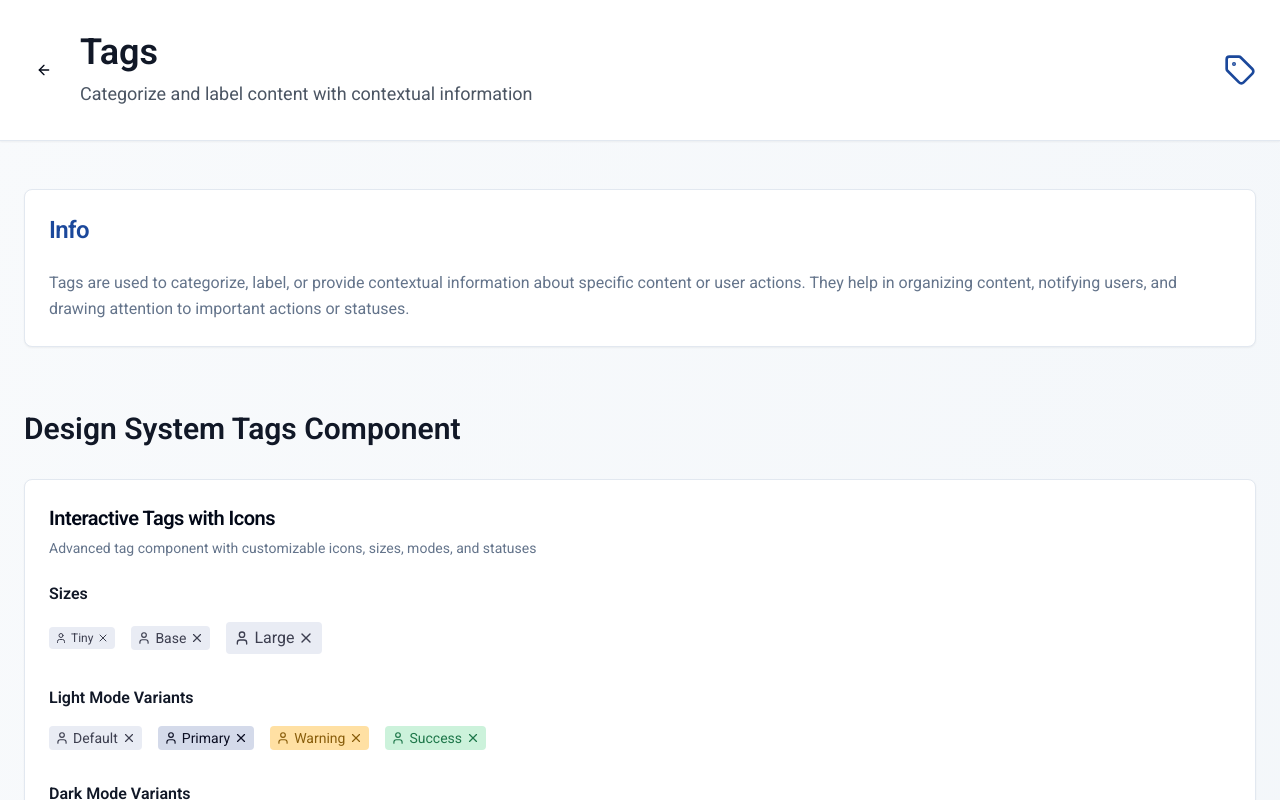
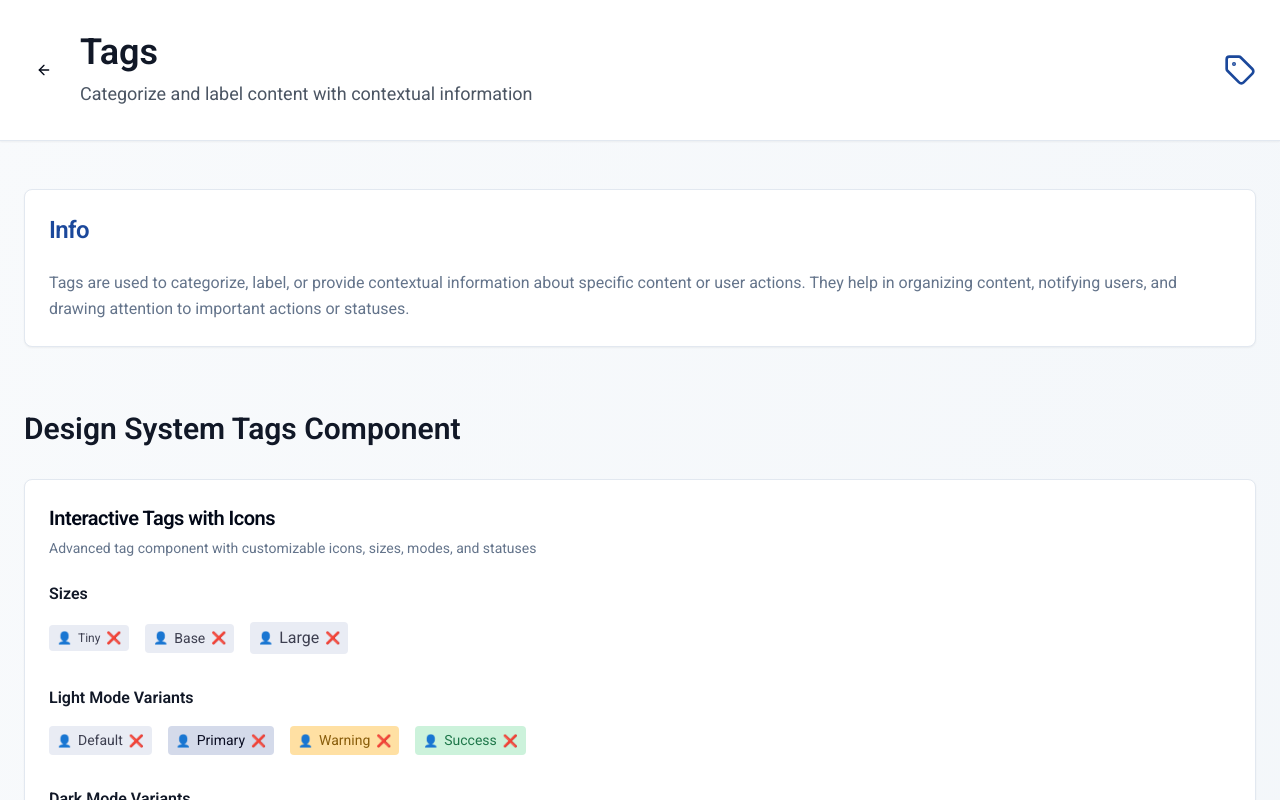
Before and after one commit to Suvarna-Myneni/style-sprite-craft, a React (Vite) app: page /tags in a window 1280 px wide. Shown: the top 800 px of the page. Built offline with nearby package versions, Linux system fonts and the light colour scheme.

Commit message:
Refactor: Implement Tag component
Implement the Tag component with the provided code and CSS.

```diff
--- a/src/components/tags/TagsComponent.tsx
+++ b/src/components/tags/TagsComponent.tsx
@@ -1,66 +1,32 @@
 
 import React from "react";
-import { X, User } from "lucide-react";
 
 interface TagsComponentProps {
+  size?: "tiny" | "base" | "large";
+  status?: "default" | "success" | "warning" | "primary";
+  mode?: "light" | "dark";
+  label?: string;
+  showLeftIcon?: boolean;
   showRightIcon?: boolean;
-  showLeftIcon?: boolean;
-  status?: "primary" | "success" | "warning" | "default";
-  size?: "large" | "base" | "tiny";
-  mode?: "dark" | "light";
-  className?: string;
   children?: React.ReactNode;
 }
 
 export const TagsComponent: React.FC<TagsComponentProps> = ({
+  size = "base",
+  status = "default",
+  mode = "light",
+  label = "Label",
+  showLeftIcon = true,
   showRightIcon = true,
-  showLeftIcon = true,
-  status = "default",
-  size = "base",
-  mode = "light",
-  className = "",
-  children = "Label"
+  children
 }) => {
-  const getIconColor = () => {
-    if (status === "default" && mode === "light") return "#3D3F50";
-    if (mode === "light" && status === "primary") return "#0C0F24";
-    if (mode === "light" && status === "warning") return "#895D0B";
-    if (status === "warning" && mode === "dark") return "#FFE1A4";
-    if (mode === "light" && status === "success") return "#1E774A";
-    if (status === "success" && mode === "dark") return "#CCF2DB";
-    return "#E9ECF4";
-  };
-
-  const getIconSize = () => {
-    if (size === "tiny") return 12;
-    if (size === "base") return 14;
-    if (size === "large") return 16;
-    return 14;
-  };
-
-  const baseClasses = `tags-component ${size} ${mode} ${status} ${className}`;
-
   return (
-    <div className={baseClasses}>
-      {showLeftIcon && (
-        <User
-          size={getIconSize()}
-          color={getIconColor()}
-          className="tags-left-icon"
-        />
-      )}
-
-      <div className="tags-text-wrapper">
-        {children}
-      </div>
-
-      {showRightIcon && (
-        <X
-          size={getIconSize()}
-          color={getIconColor()}
-          className="tags-right-icon"
-        />
-      )}
+    <div className={`tag ${size} ${status} ${mode}`}>
+      {showLeftIcon && <span className="tag-icon-left">👤</span>}
+      <span className="tag-label">{children || label}</span>
+      {showRightIcon && <span className="tag-icon-right">❌</span>}
     </div>
   );
 };
+
+export const Tag = TagsComponent;
--- a/src/components/tags/tags-component.css
+++ b/src/components/tags/tags-component.css
@@ -1,163 +1,29 @@
-.tags-component {
+
+.tag {
+  display: inline-flex;
   align-items: center;
+  padding: 4px 8px;
   border-radius: 4px;
-  display: inline-flex;
-  gap: 4px;
-  justify-content: center;
-  overflow: hidden;
-  position: relative;
+  gap: 6px;
   font-family: 'Roboto', sans-serif;
+  font-weight: 400;
 }
 
-.tags-component .tags-left-icon {
-  position: relative;
+.tag.tiny { font-size: 12px; }
+.tag.base { font-size: 14px; }
+.tag.large { font-size: 16px; }
+
+.tag.light.default { background: #e9ecf4; color: #3d3f50; }
+.tag.light.success { background: #ccf2db; color: #1e774a; }
+.tag.light.warning { background: #ffe0a3; color: #895d0b; }
+.tag.light.primary { background: #d4daea; color: #0c0f24; }
+
+.tag.dark.default { background: #3d3f50; color: #e9ecf4; }
+.tag.dark.success { background: #1e774a; color: #ccf2db; }
+.tag.dark.warning { background: #895d0b; color: #ffe1a4; }
+.tag.dark.primary { background: #0c0f24; color: #e9ecf4; }
+
+.tag-icon-left,
+.tag-icon-right {
+  font-size: 12px;
 }
-
-.tags-component .tags-right-icon {
-  position: relative;
-  cursor: pointer;
-}
-
-.tags-component .tags-text-wrapper {
-  position: relative;
-  text-align: center;
-  white-space: nowrap;
-  width: fit-content;
-}
-
-/* Size variants - matching your exact dimensions */
-.tags-component.base {
-  padding: 2px 6px;
-  border-radius: 4px;
-}
-
-.tags-component.large {
-  padding: 4px 8px;
-  border-radius: 4px;
-}
-
-.tags-component.tiny {
-  padding: 2px 6px;
-  border-radius: 4px;
-}
-
-/* Icon sizing to match your specifications */
-.tags-component.tiny .tags-left-icon,
-.tags-component.tiny .tags-right-icon {
-  height: 12px;
-  width: 12px;
-}
-
-.tags-component.base .tags-left-icon,
-.tags-component.base .tags-right-icon {
-  height: 14px;
-  width: 14px;
-}
-
-.tags-component.large .tags-left-icon,
-.tags-component.large .tags-right-icon {
-  height: 16px;
-  width: 16px;
-}
-
-/* Background colors */
-.tags-component.dark.default {
-  background-color: #3d3f50;
-}
-
-.tags-component.warning.light {
-  background-color: #ffe0a3;
-}
-
-.tags-component.dark.success {
-  background-color: #1e774a;
-}
-
-.tags-component.dark.warning {
-  background-color: #895d0b;
-}
-
-.tags-component.default.light {
-  background-color: #e9ecf4;
-}
-
-.tags-component.primary.light {
-  background-color: #d4daea;
-}
-
-.tags-component.primary.dark {
-  background-color: #0c0f24;
-}
-
-.tags-component.light.success {
-  background-color: #ccf2db;
-}
-
-/* Typography - exact font specifications from your styleguide */
-.tags-component.base .tags-text-wrapper {
-  font-size: 14px;
-  font-weight: 400;
-  line-height: 20px;
-  letter-spacing: 0px;
-  font-family: 'Roboto', Helvetica;
-  font-style: normal;
-}
-
-.tags-component.large .tags-text-wrapper {
-  font-size: 16px;
-  font-weight: 400;
-  line-height: 24px;
-  letter-spacing: 0px;
-  font-family: 'Roboto', Helvetica;
-  font-style: normal;
-}
-
-.tags-component.tiny .tags-text-wrapper {
-  font-size: 12px;
-  font-weight: 400;
-  line-height: 18px;
-  letter-spacing: 0px;
-  font-family: 'Roboto', Helvetica;
-  font-style: normal;
-}
-
-/* Text colors */
-.tags-component.warning.light .tags-text-wrapper {
-  color: #895d0b;
-}
-
-.tags-component.dark.success .tags-text-wrapper {
-  color: #ccf2db;
-}
-
-.tags-component.dark.warning .tags-text-wrapper {
-  color: #ffe0a3;
-}
-
-.tags-component.default.light .tags-text-wrapper {
-  color: #3d3f50;
-}
-
-.tags-component.primary.light .tags-text-wrapper {
-  color: #0c0f24;
-}
-
-.tags-component.primary.dark .tags-text-wrapper {
-  color: #e9ecf4;
-}
-
-.tags-component.light.success .tags-text-wrapper {
-  color: #1e774a;
-}
-
-.tags-component.dark.default.tiny .tags-text-wrapper {
-  color: #e9ecf4;
-}
-
-.tags-component.dark.default.large .tags-text-wrapper {
-  color: #e7e7e9;
-}
-
-.tags-component.dark.default.base .tags-text-wrapper {
-  color: #e9ecf4;
-}
```
